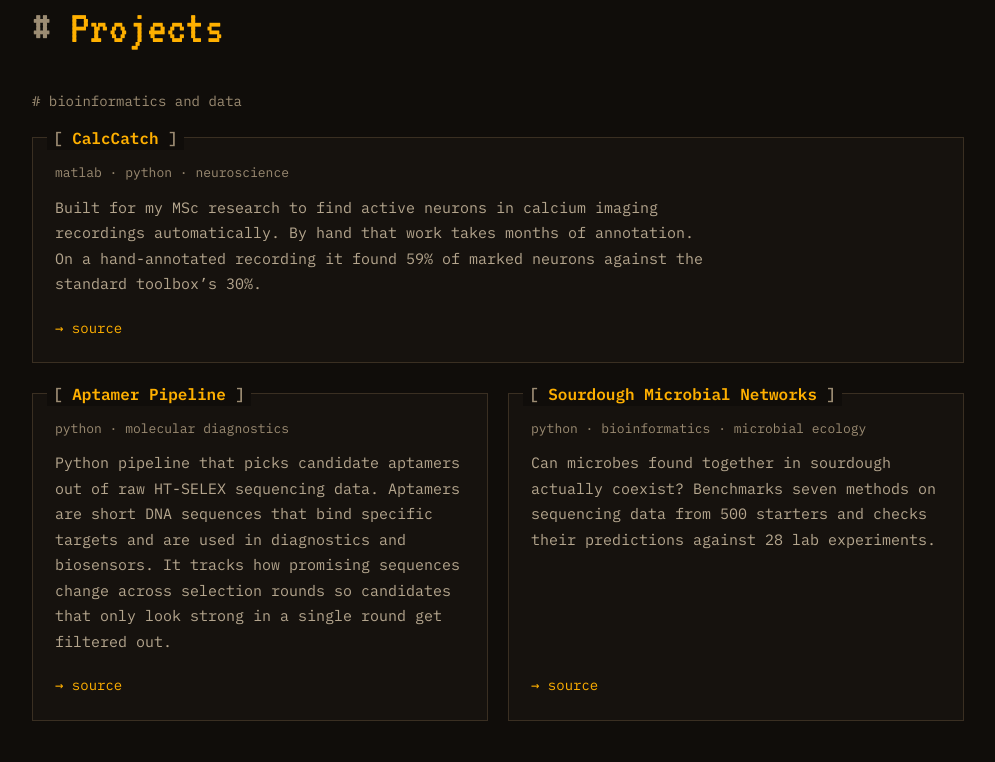
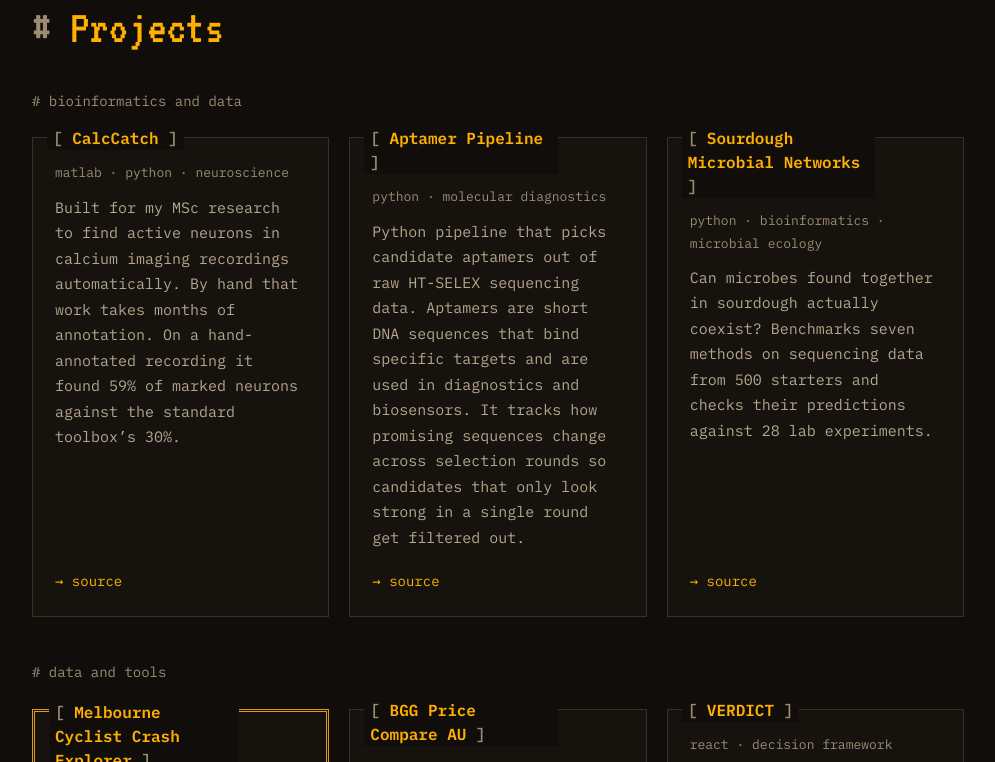
Before and after one commit to SunnyS29/SunnyS29.github.io, a plain HTML site: page index.html in a window 1280 px wide. Shown: the part 1414-2176 px from the top of the page, without its empty margins (142-1137 px from the left). Drawn offline with Linux system fonts and the light colour scheme.

Commit message:
Show project boxes three across on desktop

```diff
--- a/css/style.css
+++ b/css/style.css
@@ -500,7 +500,7 @@ ul {
 
 .projects-grid {
   display: grid;
-  grid-template-columns: repeat(auto-fit, minmax(min(340px, 100%), 1fr));
+  grid-template-columns: repeat(auto-fit, minmax(min(260px, 100%), 1fr));
   gap: 20px;
 }
 
@@ -511,12 +511,6 @@ ul {
 
 .project-card:hover {
   border-color: var(--line-strong);
-}
-
-/* with two columns, the featured box and any leftover box run full width */
-.project-card-featured,
-.projects-grid:not(:has(.project-card-featured)) .project-card:first-child {
-  grid-column: 1 / -1;
 }
 
 /* featured project: a double-line box, like ╔═╗ box drawing */
```
Also changed, not shown: index.html (+1 -1 lines).
